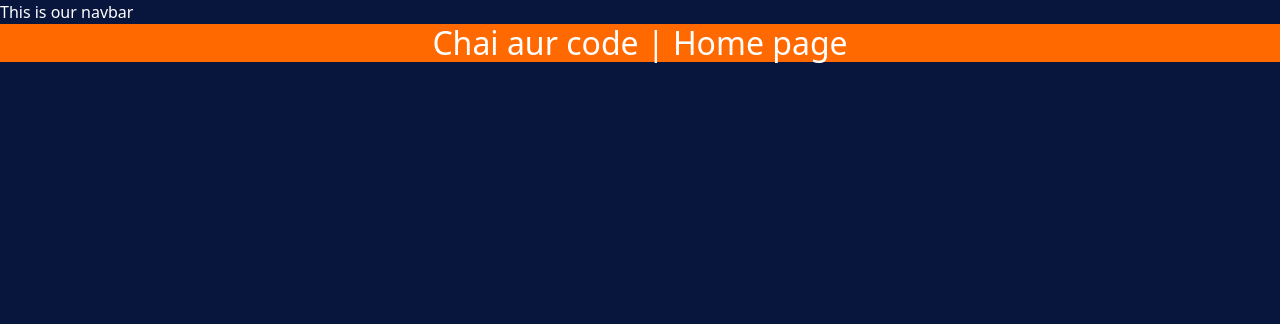
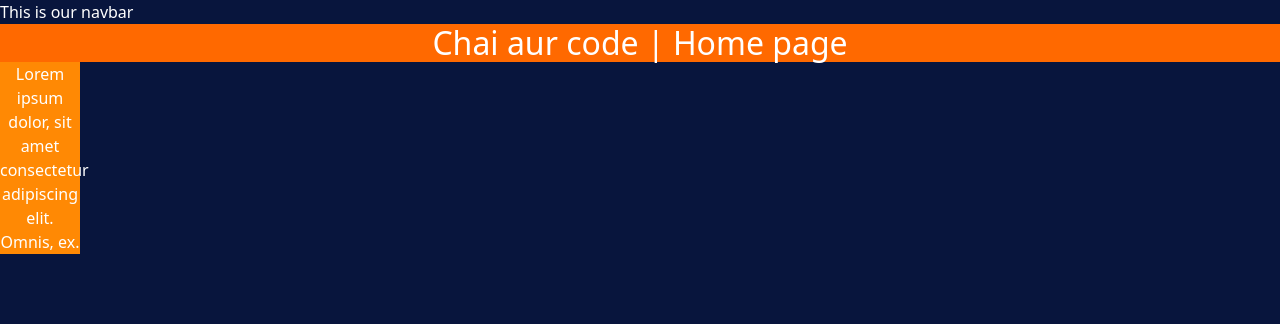
Before and after one commit to Puneetbisarwal/chaiaurDjango, a Django app: page / in a window 1280 px wide. Shown: the top 324 px of the page. Run offline with Django 5.2, Linux system fonts and the light colour scheme; some libraries are stand-ins or nearby versions.

Commit message:
Updated index.html file.

```diff
--- a/templates/website/index.html
+++ b/templates/website/index.html
@@ -6,4 +6,6 @@
 
 {% block content %}
     <h1 class="bg-orange-500 text-3xl">Chai aur code | Home page</h1>
+    <p class="text-center w-20 bg-orange-400">Lorem ipsum dolor,
+    sit amet consectetur adipiscing elit. Omnis, ex.</p>
 {% endblock %}
--- a/theme/static/css/dist/styles.css
+++ b/theme/static/css/dist/styles.css
@@ -9,10 +9,11 @@
     --font-mono: ui-monospace, SFMono-Regular, Menlo, Monaco, Consolas, "Liberation Mono",
       "Courier New", monospace;
     --color-red-500: oklch(63.7% 0.237 25.331);
+    --color-orange-400: oklch(75% 0.183 55.934);
     --color-orange-500: oklch(70.5% 0.213 47.604);
-    --color-blue-500: oklch(62.3% 0.214 259.815);
     --color-gray-50: oklch(98.5% 0.002 247.839);
     --color-black: #000;
+    --spacing: 0.25rem;
     --text-3xl: 1.875rem;
     --text-3xl--line-height: calc(2.25 / 1.875);
     --text-5xl: 3rem;
@@ -217,23 +218,29 @@
   .h-screen {
     height: 100vh;
   }
+  .w-20 {
+    width: calc(var(--spacing) * 20);
+  }
   .items-center {
     align-items: center;
   }
   .justify-center {
     justify-content: center;
   }
-  .bg-blue-500 {
-    background-color: var(--color-blue-500);
-  }
   .bg-gray-50 {
     background-color: var(--color-gray-50);
+  }
+  .bg-orange-400 {
+    background-color: var(--color-orange-400);
   }
   .bg-orange-500 {
     background-color: var(--color-orange-500);
   }
   .bg-red-500 {
     background-color: var(--color-red-500);
+  }
+  .text-center {
+    text-align: center;
   }
   .font-serif {
     font-family: var(--font-serif);
```
